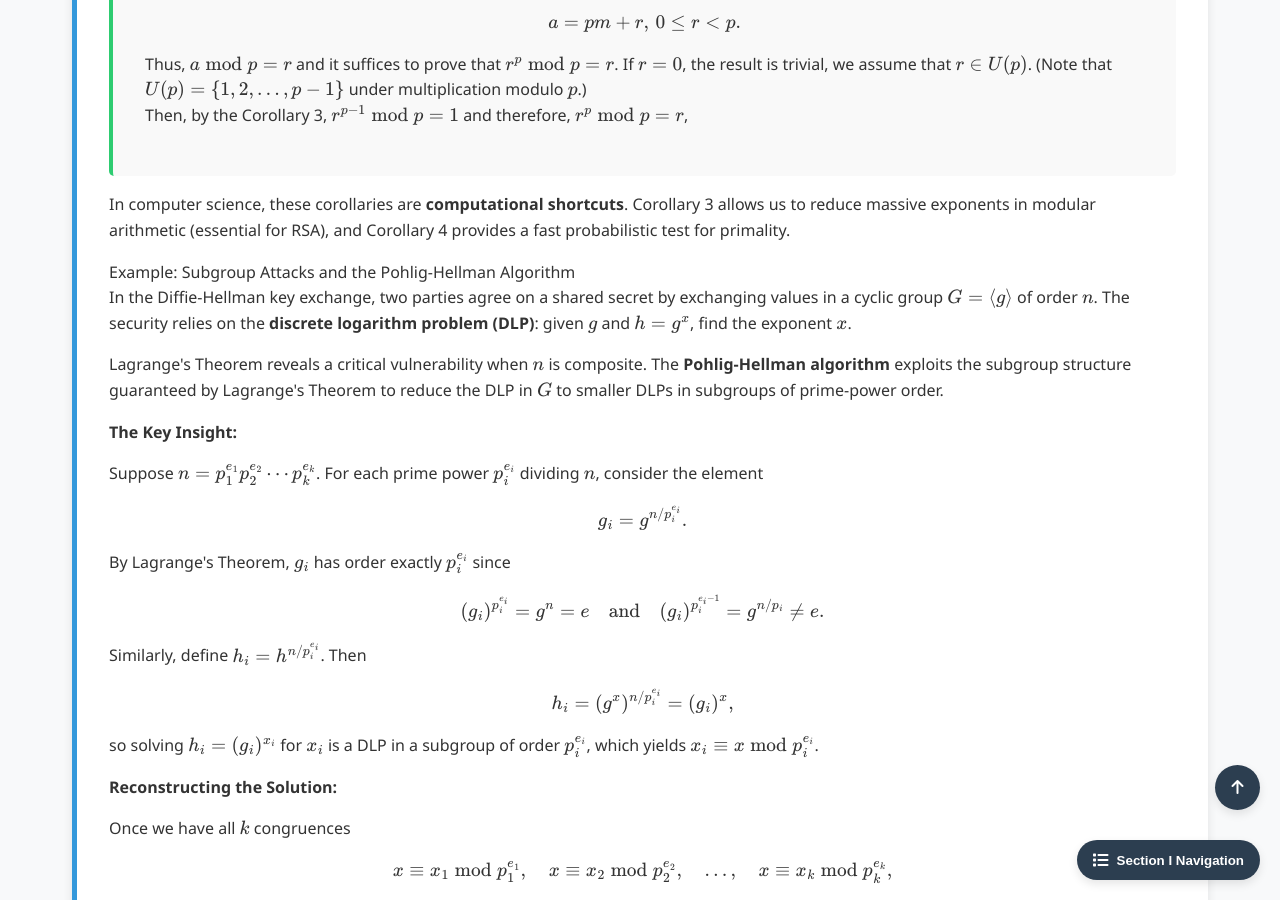
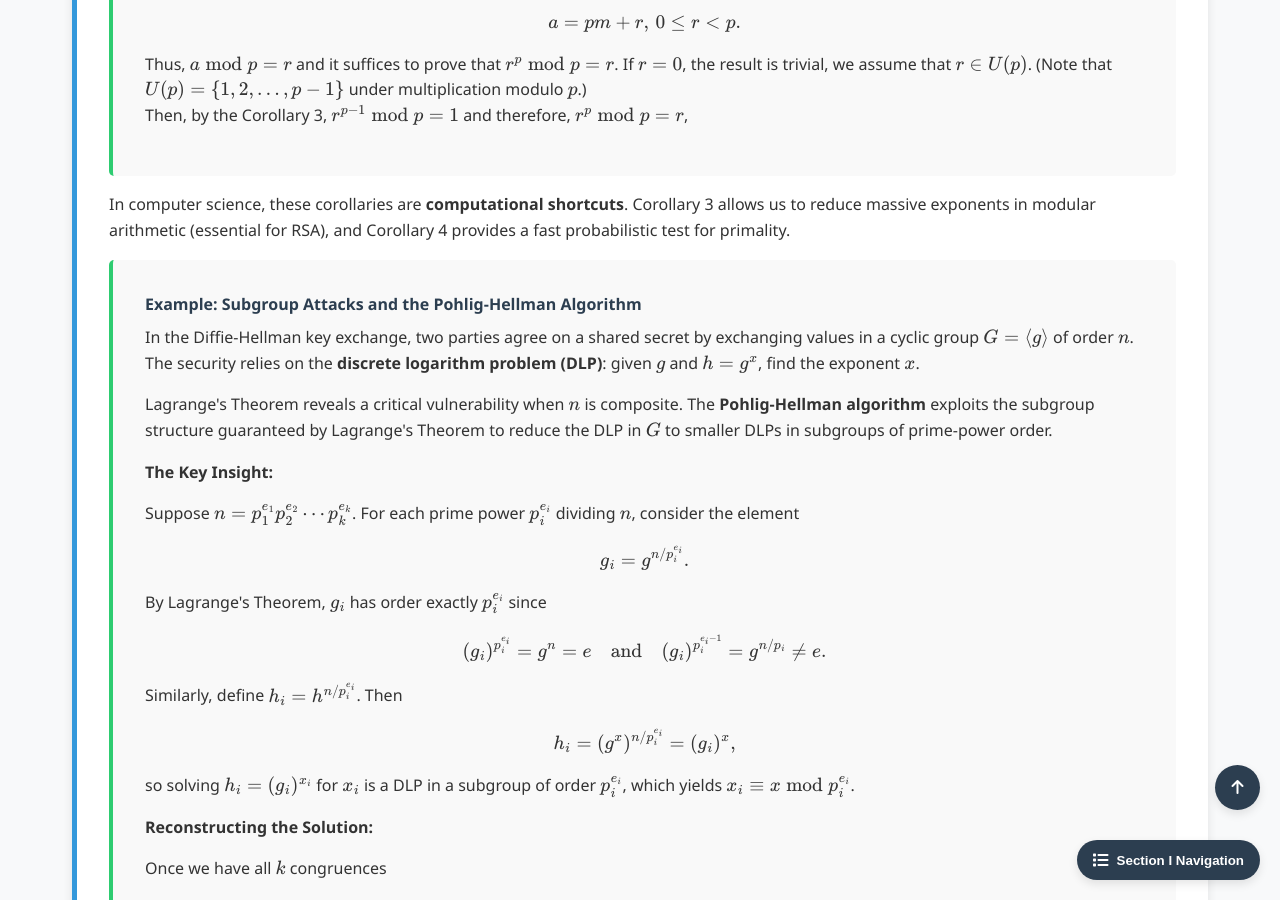
Before and after one commit to Yusukey01/yusukey01.github.io, a Jekyll site: the page built from Mathematics/Linear_algebra/group_isomorphism.html, in a window 1280 px wide and 900 px high, scrolled down 3926 px. Built offline with Jekyll 4.4.1, drawn with Linux system fonts in a browser that asks for light colours.

Commit message:
fixed notation, explanation, and math

```diff
--- a/Mathematics/Linear_algebra/group_isomorphism.html
+++ b/Mathematics/Linear_algebra/group_isomorphism.html
@@ -288,8 +288,8 @@ uses_python: false
                     fast probabilistic test for primality.
                 </p>
 
-                <div class="example">
-                    <span class="example-title">Example: Subgroup Attacks and the Pohlig-Hellman Algorithm</span>
+                <div class="proof">
+                    <span class="proof-title">Example: Subgroup Attacks and the Pohlig-Hellman Algorithm</span>
                     <p>
                         In the Diffie-Hellman key exchange, two parties agree on a shared secret by
                         exchanging values in a cyclic group \(G = \langle g \rangle\) of order \(n\).
```
